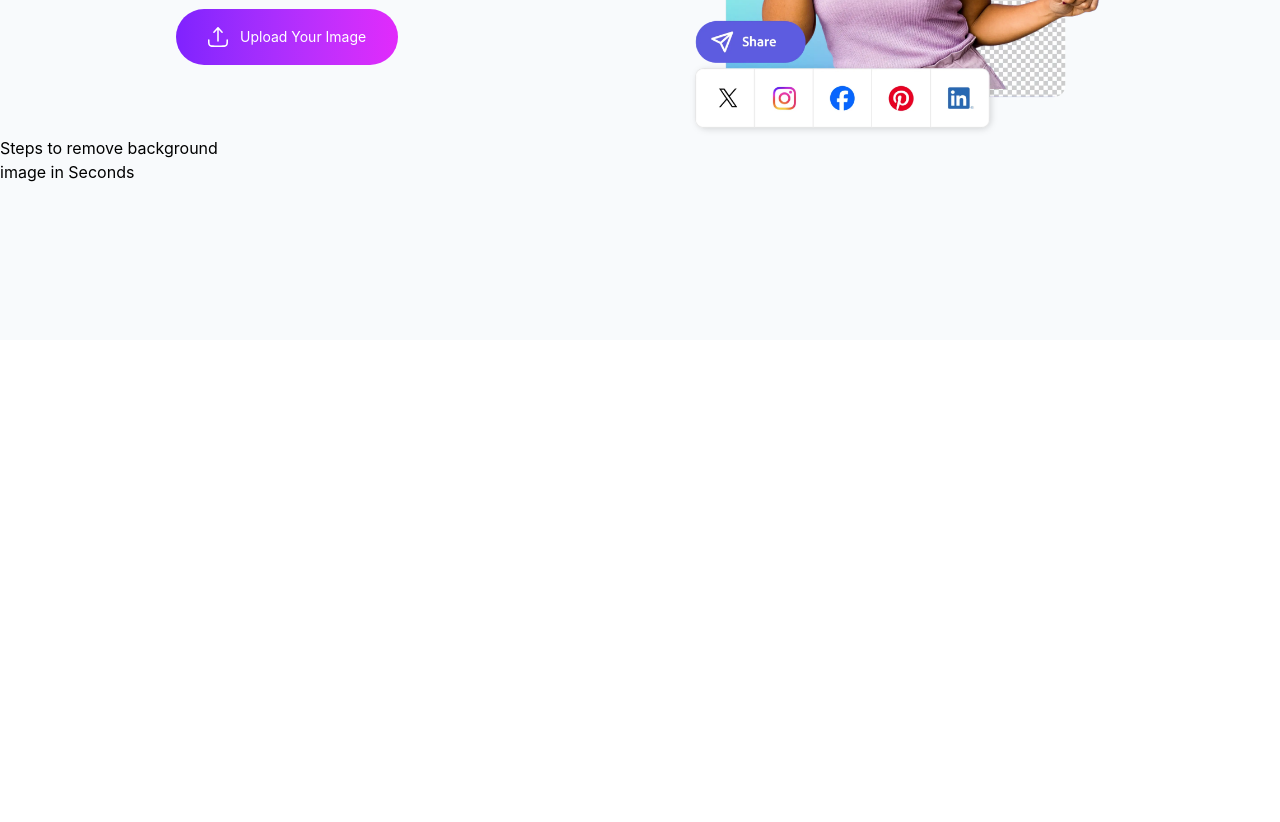
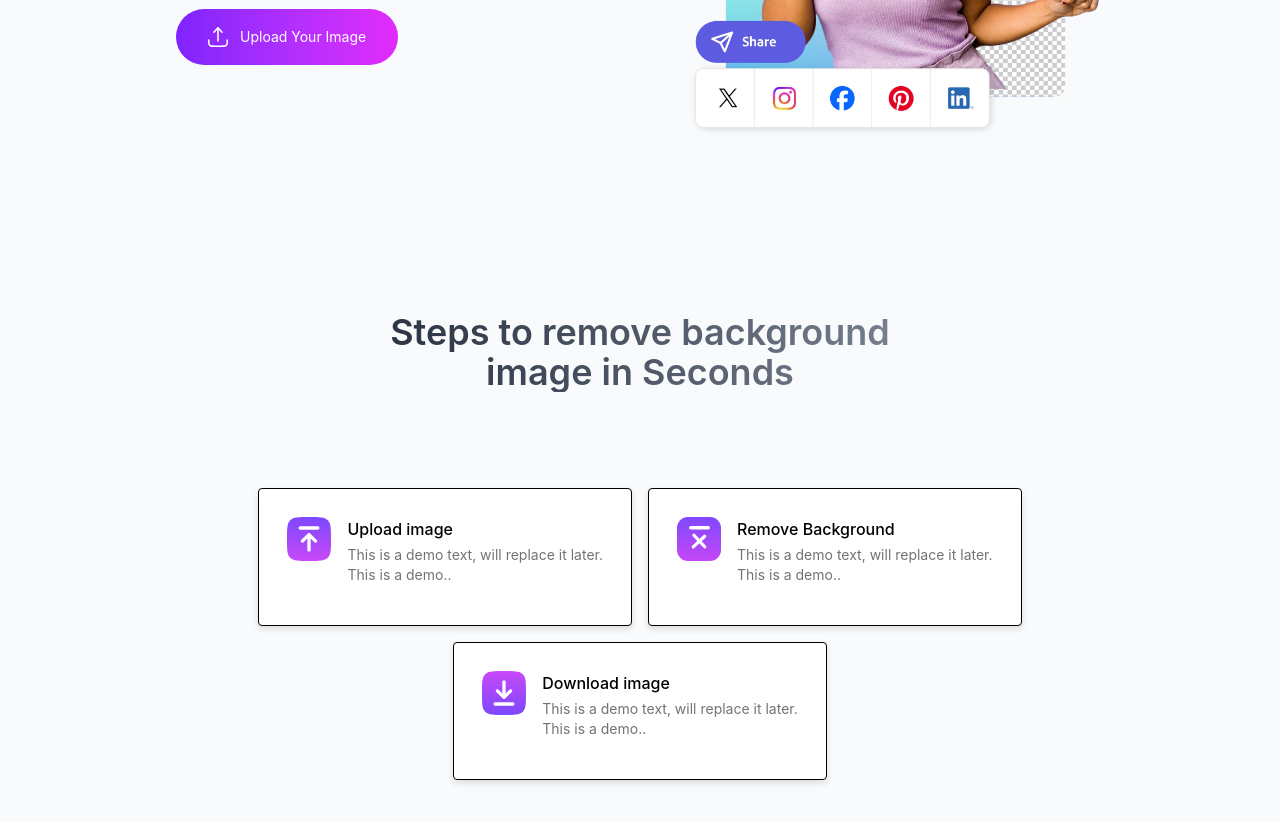
Before and after one commit to it-is-Abhishek/bg-remover, a React (Vite) app: page / in a window 1280 px wide. Shown: the part 460-1282 px from the top of the page. Before the commit the page ends 800 px from the top, so only its background shows below. Built offline with nearby package versions, Linux system fonts and the light colour scheme.

Commit message:
feat: add Steps component for background removal workflow

```diff
--- a/src/components/Steps.jsx
+++ b/src/components/Steps.jsx
@@ -1,9 +1,39 @@
 import React from 'react'
+import { assets } from '../assets/assets'
 
 const Steps = () => {
   return (
-    <div>
-        <h1> Steps to remove background <br/> image in Seconds</h1>
+    <div className='mx-4 lg:mx-44 py-20 xl:py-40'>
+        <h1 className='text-center text-2xl md:text-3xl lg:text-4xl mt-4 font-semibold bg-gradient-to-r from-gray-900 to-gray-400 bg-clip-text text-transparent'>
+           Steps to remove background <br/> image in Seconds
+        </h1>
+        <div className='flex items-start flex-wrap gap-4 mt-16 xl:mt-24 justify-center'>
+
+            <div className='flex items-start gap-4 bg-white border drop-shadow-md p-7 pb-10 rounded hover:scale-105 transition-all duration-500'>
+                <img className src={assets.upload_icon} alt=''/>
+                <div>
+                  <p className='text-x1 font-medium'>Upload image</p>
+                  <p className='text-sm text-neutral-500 mt-1'>This is a demo text, will replace it later. <br/> This is a demo..</p>
+                </div>
+            </div>
+
+                        <div className='flex items-start gap-4 bg-white border drop-shadow-md p-7 pb-10 rounded hover:scale-105 transition-all duration-500'>
+                <img className src={assets.remove_bg_icon} alt=''/>
+                <div>
+                  <p className='text-x1 font-medium'>Remove Background</p>
+                  <p className='text-sm text-neutral-500 mt-1'>This is a demo text, will replace it later. <br/> This is a demo..</p>
+                </div>
+            </div>
+
+                        <div className='flex items-start gap-4 bg-white border drop-shadow-md p-7 pb-10 rounded hover:scale-105 transition-all duration-500'>
+                <img className src={assets.download_icon} alt=''/>
+                <div>
+                  <p className='text-x1 font-medium'>Download image</p>
+                  <p className='text-sm text-neutral-500 mt-1'>This is a demo text, will replace it later. <br/> This is a demo..</p>
+                </div>
+            </div>
+
+        </div>
     </div>
   )
 }
```
